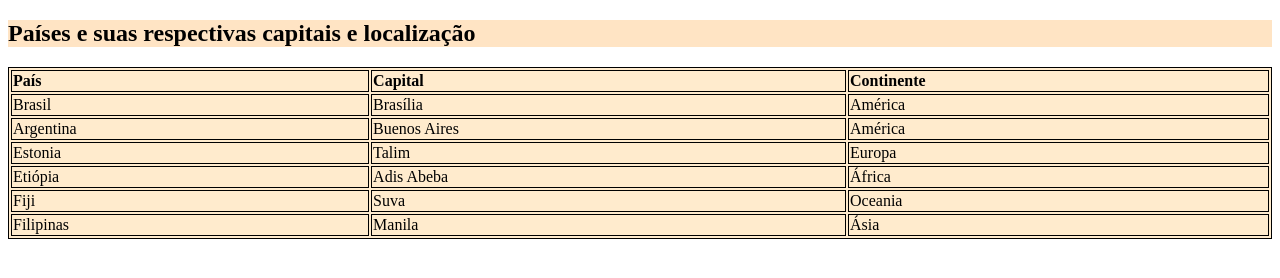
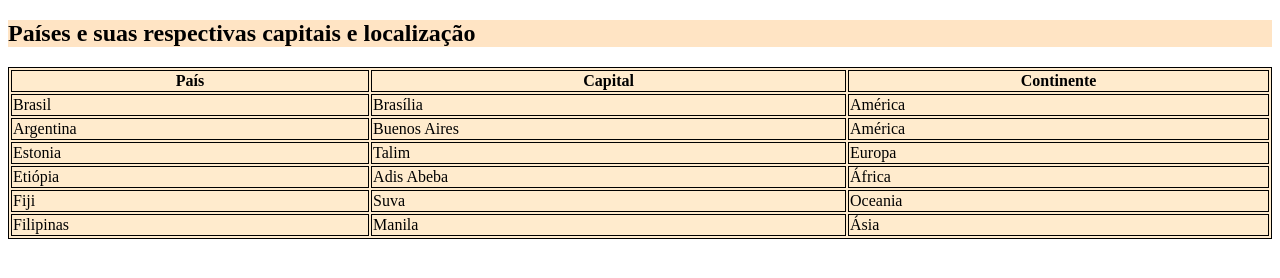
Before and after one commit to JoseCnarciso/CursoDEVinHouse-Zucchetti--main, a plain HTML site: page Modulo-01/terceiraSemana/exercicios/exercicio3/index.html in a window 1280 px wide. Drawn offline with Linux system fonts and the light colour scheme.

Commit message:
corrigindo tabela

```diff
--- a/Modulo-01/terceiraSemana/exercicios/exercicio3/index.html
+++ b/Modulo-01/terceiraSemana/exercicios/exercicio3/index.html
@@ -19,10 +19,11 @@
     <h2>Países e suas respectivas capitais e localização</h2>
 
     <table style="width: 100%">
+
         <tr>
-            <td><b>País</td>
-            <td><b>Capital</td>
-            <td><b>Continente</td>
+            <th><b>País</th>
+            <th><b>Capital</th>
+            <th><b>Continente</th>
         </tr>
         <tr>
             <td>Brasil</td>
@@ -54,8 +55,6 @@
             <td>Manila</td>
             <td>Ásia</td>
         </tr>
-
-
     </table>
 </body>
 </html>
```
